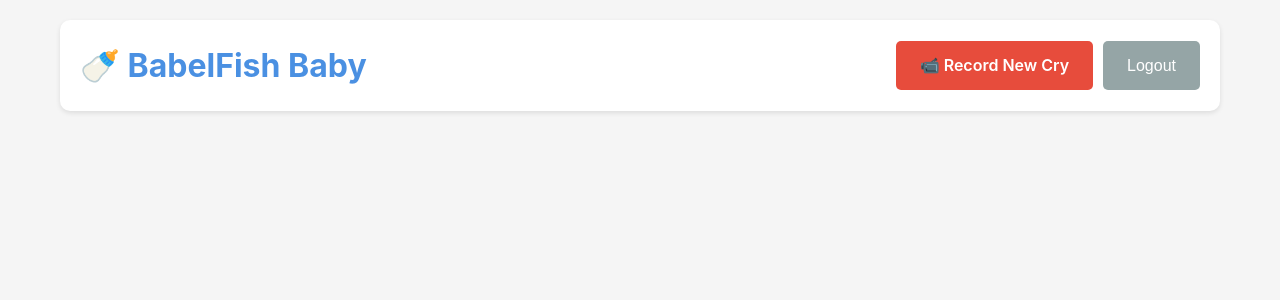
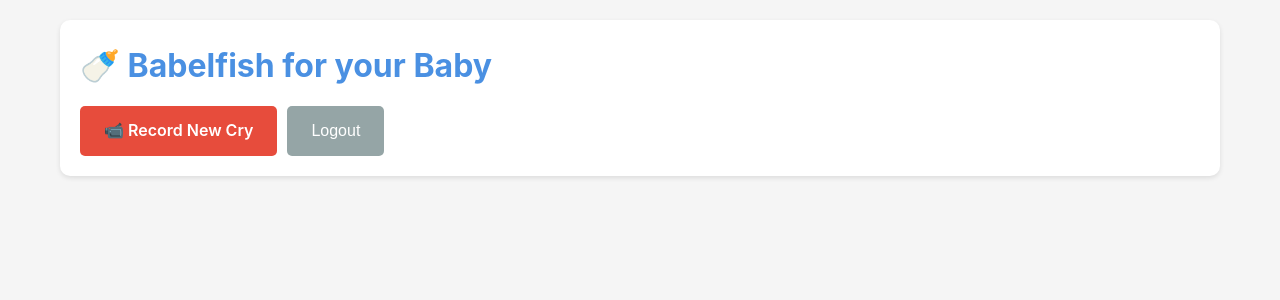
Before and after one commit to clementzach/babelfish_baby, a FastAPI app: template templates/history.html in a window 1280 px wide. Shown: the top 300 px of the page. Run offline with FastAPI, Linux system fonts and the light colour scheme; the template is opened without the code that fills it, so the values that code supplies are empty.

Commit message:
UI fixes

```diff
--- a/static/css/style.css
+++ b/static/css/style.css
@@ -145,8 +145,8 @@ body {
 
 .dashboard-header {
     display: flex;
-    justify-content: space-between;
-    align-items: center;
+    flex-direction: column;
+    align-items: flex-start;
     margin-bottom: 30px;
     background: white;
     padding: 20px;
@@ -156,6 +156,7 @@ body {
 
 .dashboard-header h1 {
     color: #4A90E2;
+    margin-bottom: 15px;
 }
 
 .header-actions {
--- a/templates/history.html
+++ b/templates/history.html
@@ -5,7 +5,7 @@
 {% block content %}
 <div class="dashboard-container">
     <div class="dashboard-header">
-        <h1>🍼 BabelFish Baby</h1>
+        <h1>🍼 Babelfish for your Baby</h1>
         <div class="header-actions">
             <a href="javascript:void(0)" onclick="navigate('/record')" class="btn-record">📹 Record New Cry</a>
             <button id="logoutBtn" class="btn-logout">Logout</button>
```
